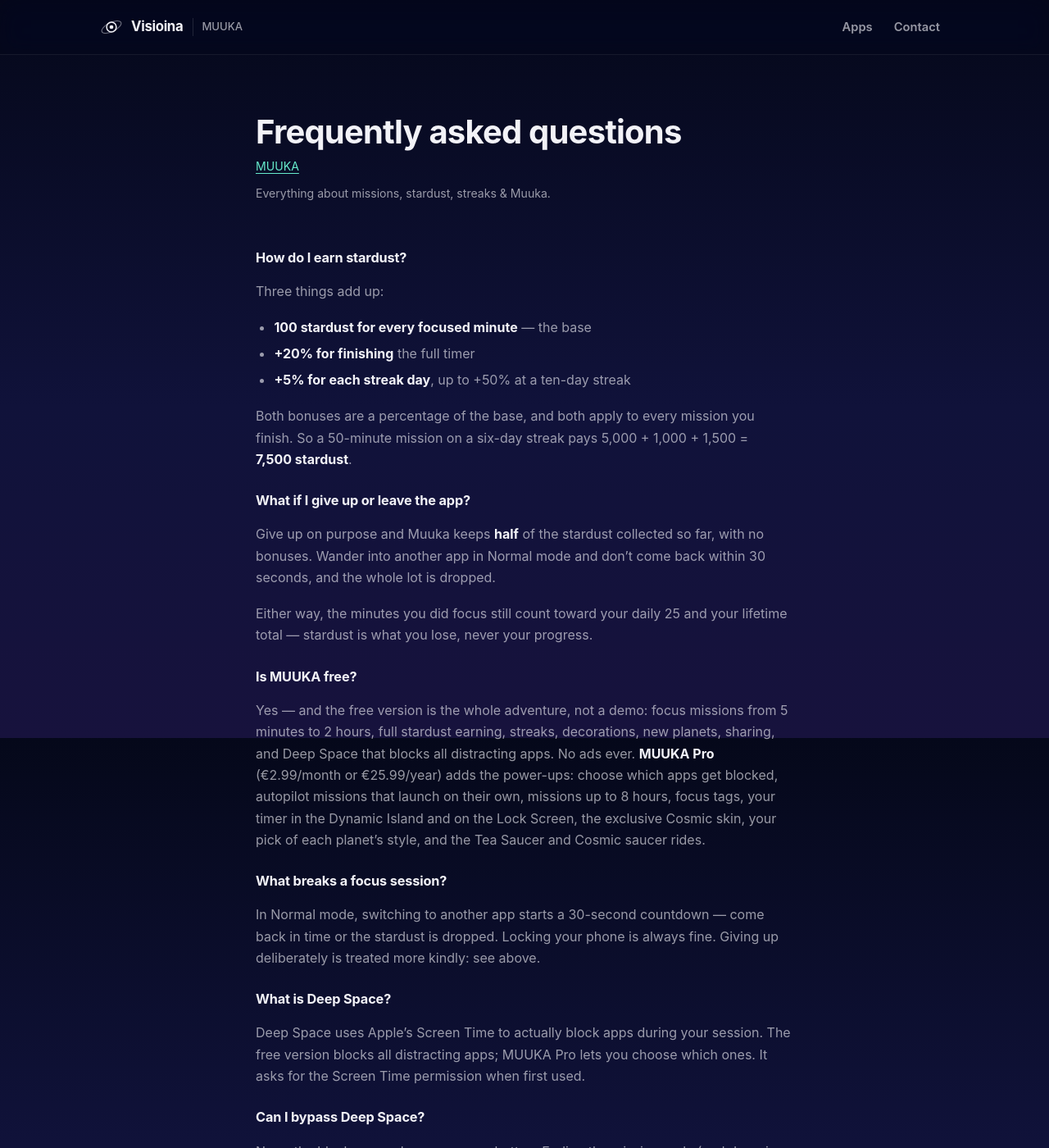
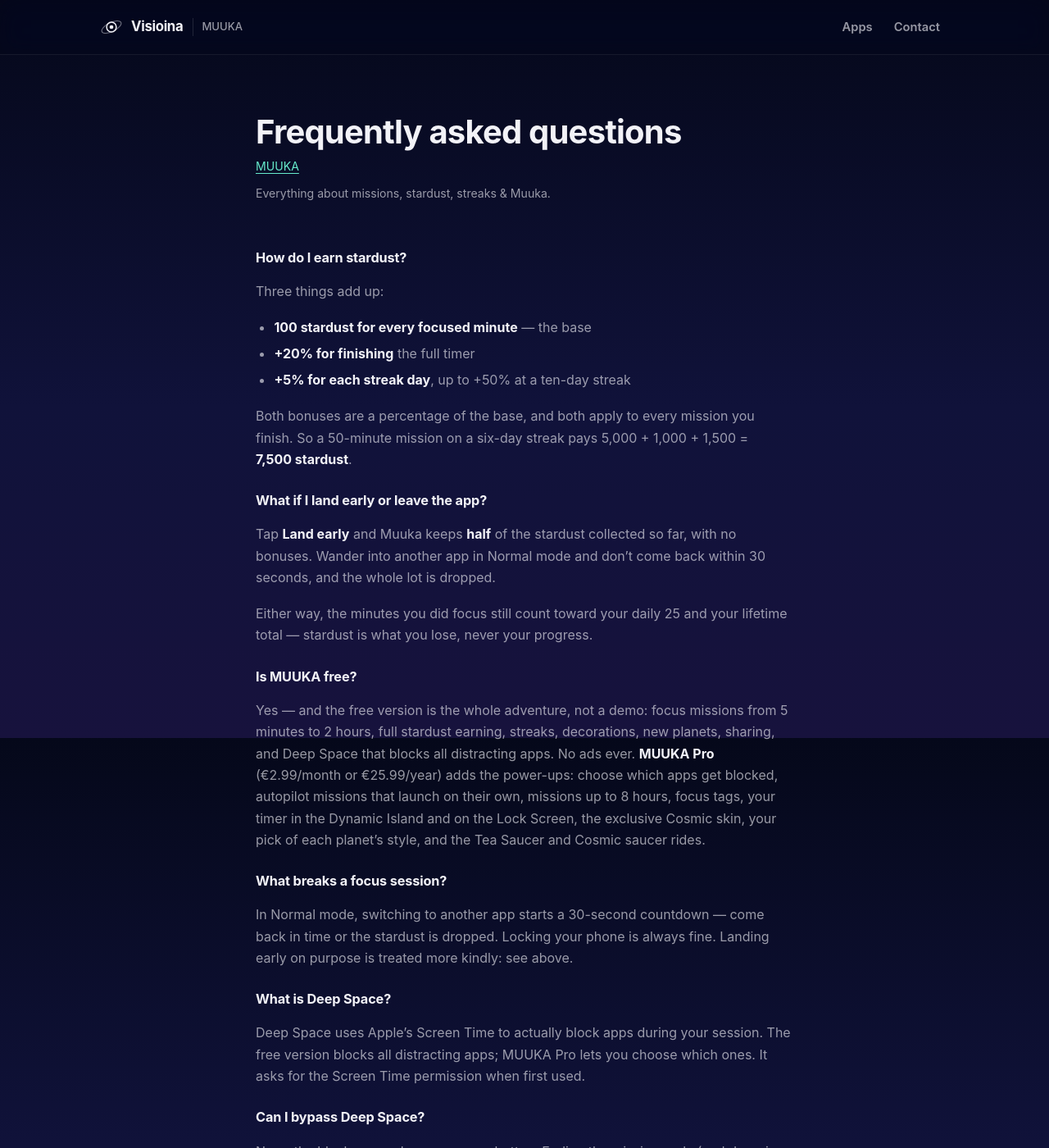
Before and after one commit to selinahti/visioinawebsite, a Jekyll site: the page built from _apps/muuka/faq.md, in a window 1280 px wide and 1400 px high. Shown: the whole window at 82% size. Built offline with Jekyll 4.4.1, drawn with Linux system fonts in a browser that asks for light colours; some of the changed text lies outside the part shown.

Commit message:
FAQ: land early, not give up
Co-Authored-By: Claude Opus 5 <noreply@anthropic.com>

```diff
--- a/_apps/muuka/faq.md
+++ b/_apps/muuka/faq.md
@@ -24,9 +24,9 @@ Both bonuses are a percentage of the base, and both apply to every mission you
 finish. So a 50-minute mission on a six-day streak pays
 5,000 + 1,000 + 1,500 = **7,500 stardust**.
 
-### What if I give up or leave the app?
+### What if I land early or leave the app?
 
-Give up on purpose and Muuka keeps **half** of the stardust collected so far,
+Tap **Land early** and Muuka keeps **half** of the stardust collected so far,
 with no bonuses. Wander into another app in Normal mode and don't come back
 within 30 seconds, and the whole lot is dropped.
 
@@ -48,7 +48,7 @@ Cosmic saucer rides.
 
 In Normal mode, switching to another app starts a 30-second countdown — come
 back in time or the stardust is dropped. Locking your phone is always fine.
-Giving up deliberately is treated more kindly: see above.
+Landing early on purpose is treated more kindly: see above.
 
 ### What is Deep Space?
 
```
Also changed, not shown: other parts of _apps/muuka/faq.md (+1 -1 lines).
